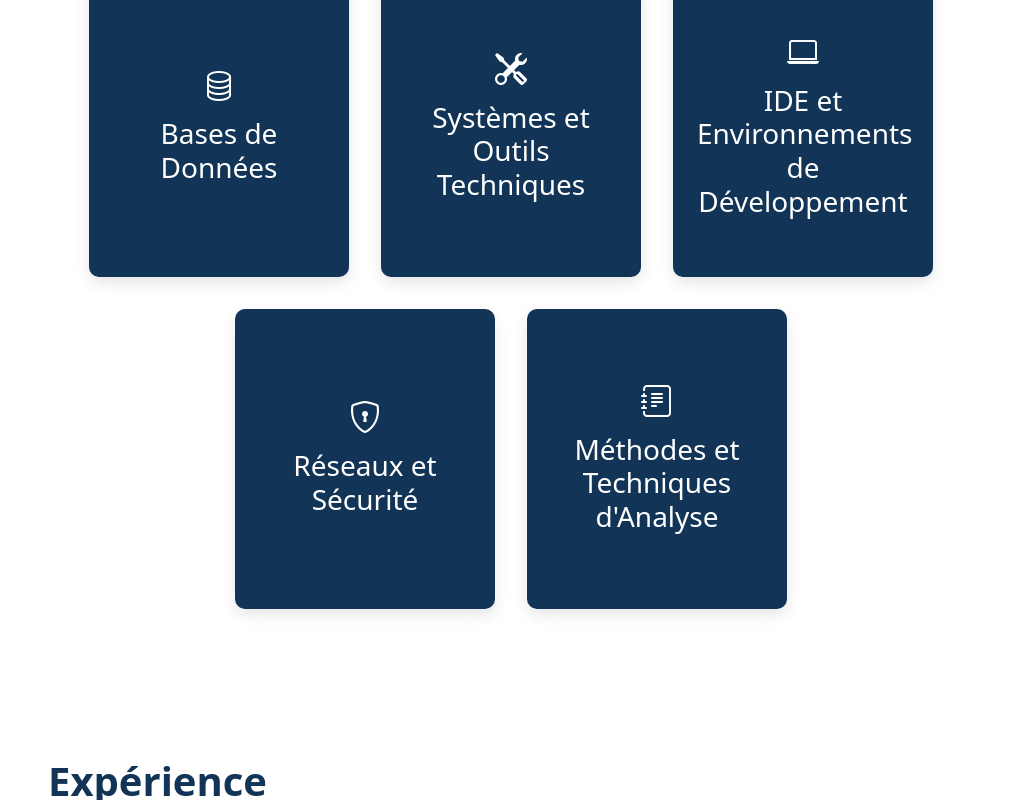
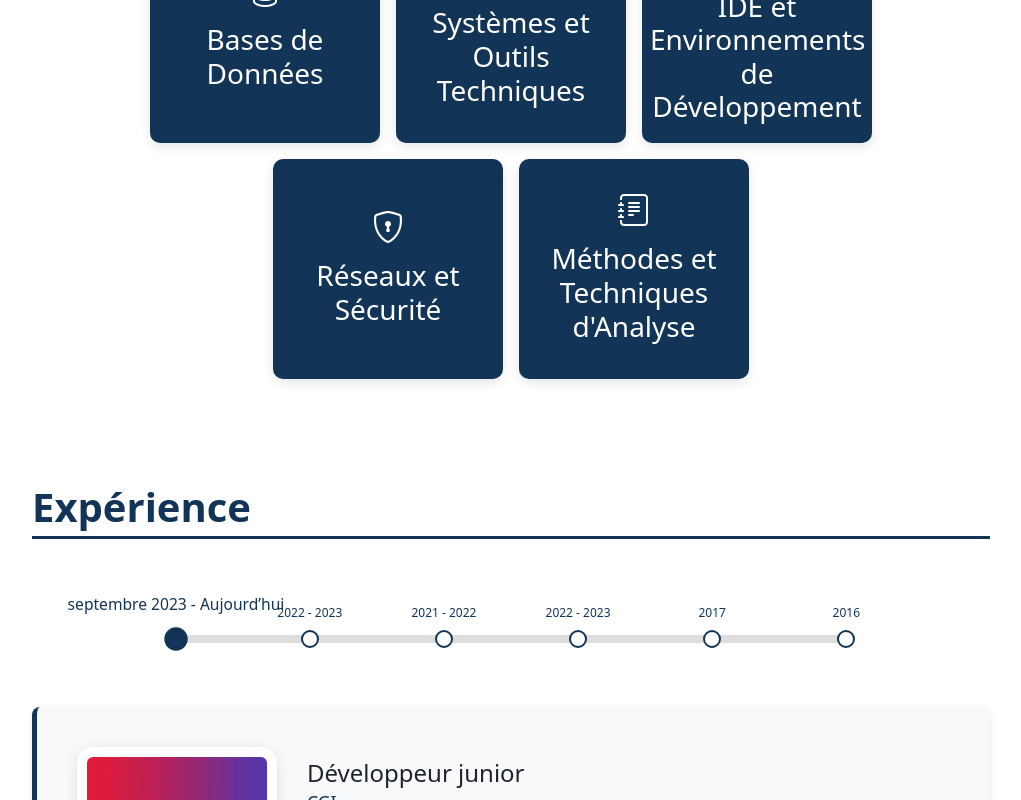
Before and after one commit to GARNIER-Emmanuel/mon-portfolio, a Next.js app: page / in a window 1280 px wide. Shown: the part 2140-2940 px from the top of the page, without its empty margins (254-1275 px from the left). Built offline with nearby package versions, Linux system fonts and the light colour scheme.

Commit message:
update : webpage design finish

```diff
--- a/app/components/BodyPage.tsx
+++ b/app/components/BodyPage.tsx
@@ -7,6 +7,7 @@ import Resume from './bodypages/resume';
 import ResumeSchool from './bodypages/resume-school';
 import Project from './bodypages/projects';
 import Contact from './bodypages/contact';
+import Footer from './bodypages/Footer';
 
 export default function BodyPage() {
   return (
@@ -18,6 +19,7 @@ export default function BodyPage() {
       <ResumeSchool/>
       <Project/>
       <Contact/>
+      <Footer/>
     </main>
   );
 }
--- a/app/components/bodypages/contact.tsx
+++ b/app/components/bodypages/contact.tsx
@@ -34,7 +34,7 @@ function handleSubmit(e: React.FormEvent<HTMLFormElement>) {
 
   return (
     <section id="contact" className="contact-section">
-      <h2 className="contact-title">Contact</h2>
+      <h2 className="contact-title"><strong>Contact</strong></h2>
       <div className="contact-container">
         <div className="contact-left">
           <div className="contact-info">
--- /dev/null
+++ b/app/components/bodypages/footer.tsx
@@ -0,0 +1,13 @@
+export default function Footer() {
+  return (
+    <footer className="portfolio-footer">
+      <div className="footer-content">
+        <p>&copy; {new Date().getFullYear()} EMmanuel GARNIER BOIDUN </p>
+        <div className="footer-links">
+          <a href="#about">À propos de moi</a>
+          <a href="#contact">Contact</a>
+        </div>
+      </div>
+    </footer>
+  );
+}
--- a/app/components/bodypages/skills.tsx
+++ b/app/components/bodypages/skills.tsx
@@ -27,6 +27,7 @@ export default function Skills({ skillsData }: SkillsProps) {
   };
 
   return (
+    <div className="skills-section-corp">
     <section className="skills-section" id="skills">
       <h2><strong>Compétences</strong></h2>
       <div className="skills-grid">
@@ -45,7 +46,6 @@ export default function Skills({ skillsData }: SkillsProps) {
               <div
                 className="flip-card-back"
                 style={{
-                  height: '300px',
                   overflowY: 'auto',
                   padding: '10px',
                   boxSizing: 'border-box',
@@ -65,5 +65,6 @@ export default function Skills({ skillsData }: SkillsProps) {
         ))}
       </div>
     </section>
+    </div>
   );
 }
--- a/app/styles/webcss.css
+++ b/app/styles/webcss.css
@@ -316,41 +316,52 @@ nav.custom-sidebar-bg > div {
 }
 /* BodyPage Skills Section -------------------------------------------------------------------*/
 
+/* Section expérience */
+
+.skills-section-corp {
+  overflow-y: auto;
+  box-sizing: border-box;
+  padding: 20px;
+  background-color: #ffffff;
+}
+
+.skills-section-corp .timeline-title {
+  font-size: 2rem;
+  margin-bottom: 3rem;
+}
 
 .skills-section {
-  display: flex;            /* on transforme en flex container */
-  flex-direction: column;   /* vertical */
-  padding: 4rem 2rem;
+  display: flex;
+  flex-direction: column;
+  padding: 2rem 1rem;
   background-color: #ffffff;
   color: #123456;
   box-sizing: border-box;
 }
 
-.skills-section h2{
-  font-size: 2.5rem;
+.skills-section h2 {
+  font-size: 2rem;
   color: #123456;
   border-bottom: 3px solid #123456;
   display: inline-block;
-
 }
 
 .skills-grid {
   display: flex;
   flex-wrap: wrap;
-  gap: 2rem;
+  gap: 1rem;
   justify-content: center;
   margin-top: 2rem;
 }
 
+/* 🟦 Cartes réduites */
 .flip-card {
   background-color: transparent;
-  width: 260px;
-  height: 300px;
+  width: 230px;
+  height: 220px;
   perspective: 1000px;
   cursor: pointer;
 }
-
-
 
 .flip-card-inner {
   position: relative;
@@ -365,54 +376,58 @@ nav.custom-sidebar-bg > div {
 }
 
 .progress {
-  height: 20px;
-  border-radius: 10px;
+  height: 12px;
+  border-radius: 6px;
   background-color: #e0e0e0;
-  margin-bottom: 10px;
+  margin-bottom: 8px;
 }
 
 .progress-bar {
-  background-color: #123456; /* 💡 modifie ici pour changer la couleur */
+  background-color: #123456;
   font-weight: bold;
   text-align: center;
   transition: width 0.6s ease;
   color: rgb(226, 16, 16);
+  font-size: 0.7rem;
 }
 
-/* Front et back ont la même taille et bordure */
+/* 🟦 Front et back compactes */
 .flip-card-front,
 .flip-card-back {
   position: absolute;
-  width: 260px;
-  height: 300px;
+  width: 230px;
+  height: 220px;
   backface-visibility: hidden;
   border-radius: 10px;
-  box-shadow: 0 6px 15px rgba(0,0,0,0.1);
-  padding: 1.5rem;
+  box-shadow: 0 4px 12px rgba(0, 0, 0, 0.1);
+  padding: 1rem;
   box-sizing: border-box;
   display: flex;
   flex-direction: column;
   justify-content: center;
-  overflow: hidden; /* cache les scrollbars */
+  overflow: hidden;
+
 }
 
 .flip-card-front {
   background-color: #123456;
   color: white;
-  font-size: 1.3rem;
-  font-weight: 600;
+  font-size: 1rem;
+  padding: 0.5rem;
   text-align: center;
+
 }
 
 .flip-card-back {
   background-color: white;
   color: #333;
   transform: rotateY(180deg);
-  justify-content: flex-start; /* contenu aligné en haut */
-  overflow: auto; /* pas de scroll natif */
+  justify-content: flex-start;
+  overflow: hidden; /* 🔒 empêche le scroll */
+  font-size: 0.85rem;
 }
 
-/* Conteneur défilement vertical animé */
+/* Bonus animation (facultatif) */
 .scroll-content {
   display: block;
   flex-direction: column;
@@ -420,13 +435,12 @@ nav.custom-sidebar-bg > div {
   will-change: transform;
 }
 
-
-
 @media (min-width: 768px) {
   nav.custom-sidebar-bg {
     display: flex !important;
     transform: translateX(0) !important;
   }
+}
 
 
   /* resume partie */
@@ -589,7 +603,6 @@ nav.custom-sidebar-bg > div {
   box-sizing: border-box;
   padding: 20px;
   background-color: #ffffff;
-  height: 100vh; /* optionnel, selon besoin */
 }
 
 .experience-section .timeline-title {
@@ -672,6 +685,21 @@ nav.custom-sidebar-bg > div {
 .experience-logo:hover {
   transform: scale(1.05);
 }
+
+/* school experience */
+
+.education-section {
+  overflow-y: auto;
+  box-sizing: border-box;
+  padding: 20px;
+  background-color: #ffffff;
+}
+
+.education-section .timeline-title {
+  font-size: 2rem;
+  margin-bottom: 5rem;
+}
+
 
 /* projects-section --------------------------------------------------------------------------------------------- */
 .project-container {
@@ -787,7 +815,7 @@ nav.custom-sidebar-bg > div {
 .github-button {
   flex: 1;
   text-align: center;
-  background: linear-gradient(90deg, #1e3c72, #2a5298);
+  background: #3498db;
   color: #fff;
   border-radius: 8px;
   font-weight: bold;
@@ -797,13 +825,13 @@ nav.custom-sidebar-bg > div {
 }
 
 .github-button:hover {
-  background: linear-gradient(90deg, #2a5298, #1e3c72);
+  background: #1d3f7c;
 }
 
 .site-button {
   flex: 1;
   text-align: center;
-  background: linear-gradient(90deg, #1e3c72, #2a5298);
+  background: #3498db;
   color: #fff;
   border-radius: 8px;
   font-weight: bold;
@@ -813,7 +841,7 @@ nav.custom-sidebar-bg > div {
 }
 
 .site-button:hover {
-  background: linear-gradient(90deg, #2a5298, #1e3c72);
+  background: #1d3f7c;
 }
 
 .project-meta {
@@ -865,6 +893,7 @@ nav.custom-sidebar-bg > div {
 .contact-section h2{
   font-size: 2.5rem;
   color: #123456;
+  padding-bottom: 0.3rem;
   border-bottom: 3px solid #123456;
   display: inline-block;
 
@@ -885,13 +914,15 @@ nav.custom-sidebar-bg > div {
 .contact-info {
   margin-bottom: 1rem;
   background: #123456;
-  padding: 1rem;
+  padding: 2rem;
   border-radius: 12px;
   box-shadow: 0 2px 10px rgba(0, 0, 0, 0.1);
 }
 
 .map-container {
+  background-color: #123456;
   border-radius: 12px;
+  padding: 1rem;
   overflow: hidden;
   box-shadow: 0 2px 10px rgba(0, 0, 0, 0.1);
 }
@@ -961,4 +992,32 @@ nav.custom-sidebar-bg > div {
   background-color: #3498db; /* bouton bleu */
 }
 
+
+/* Footer ----------*/
+
+.portfolio-footer {
+  background-color: #123456;
+  color: white;
+  padding: 2rem 1rem;
+  text-align: center;
+  margin-top: auto;
 }
+
+.footer-content {
+  display: flex;
+  flex-direction: column;
+  align-items: center;
+  gap: 1rem;
+}
+
+.footer-links a {
+  color: white;
+  margin: 0 1rem;
+  text-decoration: none;
+  font-weight: 500;
+  transition: color 0.3s ease;
+}
+
+.footer-links a:hover {
+  color: #00bcd4;
+}
```
